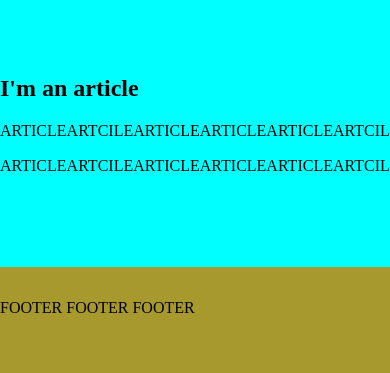
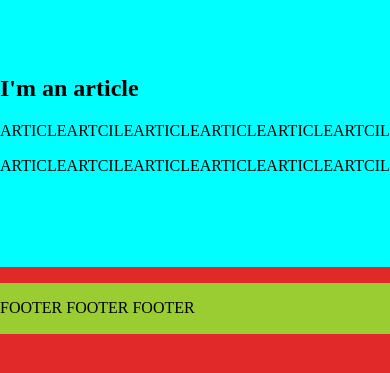
Before and after one commit to WojciechMiedziarek/GRID-learning, a plain HTML site: page index.html in a window 390 px wide. Shown: the part 61-434 px from the top of the page. Drawn offline with Linux system fonts and the light colour scheme.

Commit message:
07.12.22- RWD

```diff
--- a/style.css
+++ b/style.css
@@ -27,7 +27,7 @@ html {
 }
 
 .header {
- background-color: aqua;
+ background: aqua;
 grid-area: 1/1/3/3;
 }
 
@@ -42,3 +42,17 @@ grid-area: 1/1/3/3;
 .footer {
   grid-area: footer;
 }
+
+
+
+
+@media screen and (max-width: 600px) {
+
+.body {
+    background: rgb(226, 41, 41);
+}
+
+.footer {
+    background: yellowgreen;
+}
+}
```
